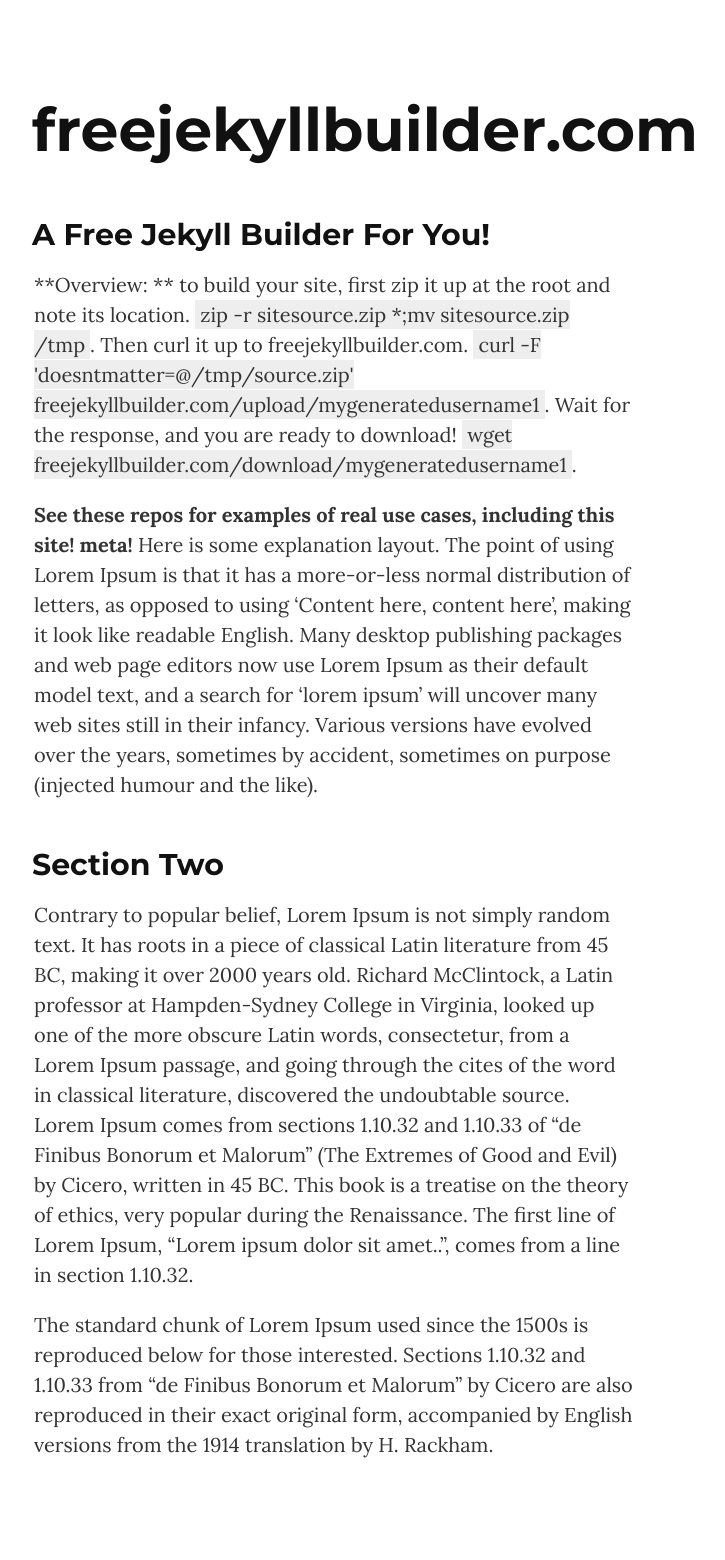
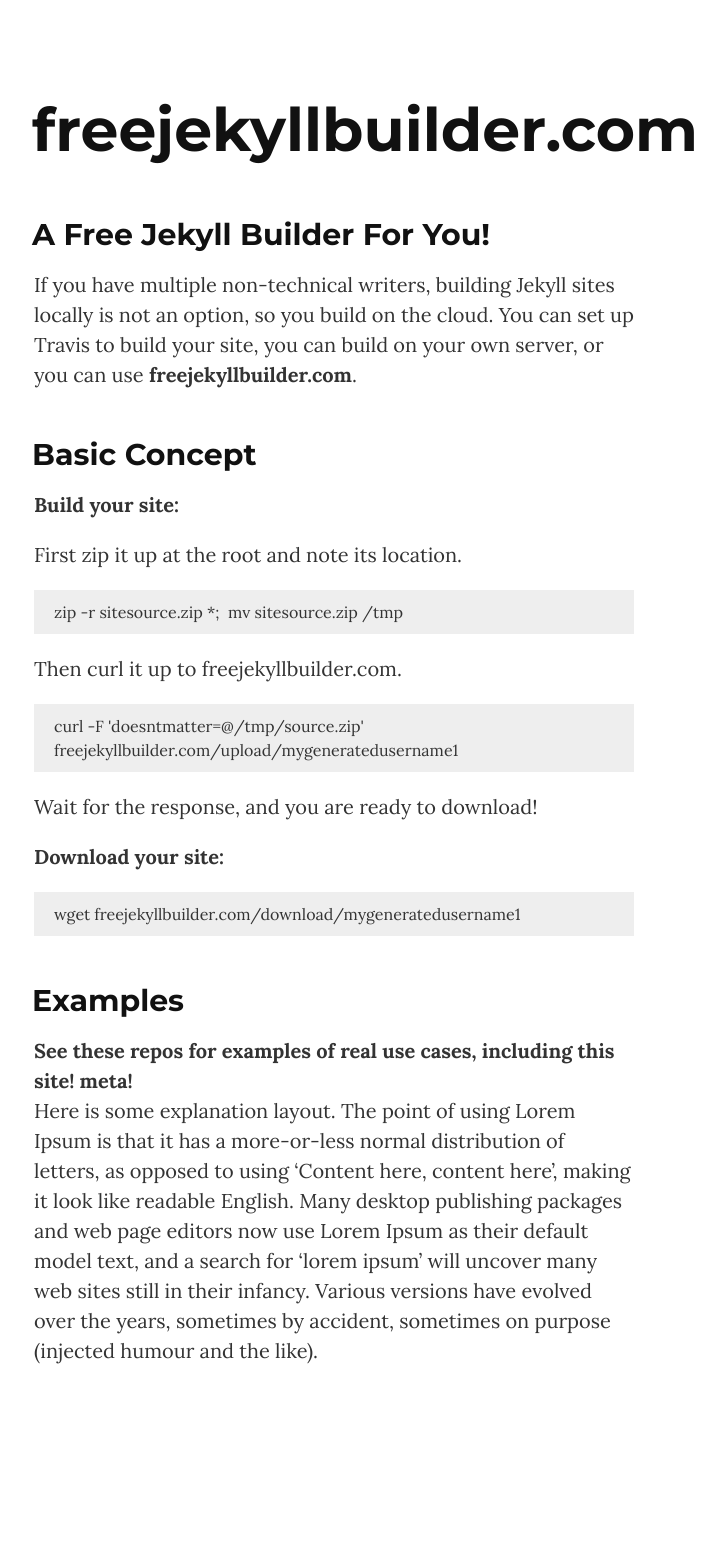
Before and after one commit to bootladder/freejekyllbuilder-website, a Jekyll site: the page built from index.html, in a window 1280 px wide. Shown: the whole page, without its empty margins (306-1031 px from the left). Built offline with Jekyll 4.4.1, drawn with Linux system fonts in a browser that asks for light colours; after the commit the page ends 1466 px from its top, so only the background shows below that.

Commit message:
write content

````diff
--- a/_data/content.yml
+++ b/_data/content.yml
@@ -1,11 +1,27 @@
 - section: A Free Jekyll Builder For You!
   text: |
-    **Overview: ** to build your site, first zip it up at the root and note its location.  `zip -r sitesource.zip *;mv sitesource.zip /tmp`.  Then curl it up to freejekyllbuilder.com.  `curl -F 'doesntmatter=@/tmp/source.zip' freejekyllbuilder.com/upload/mygeneratedusername1`.  Wait for the response, and you are ready to download!  `wget freejekyllbuilder.com/download/mygeneratedusername1`.
+    If you have multiple non-technical writers, building Jekyll sites locally is not an option, so you build on the cloud.  You can set up Travis to build your site, you can build on your own server, or you can use **freejekyllbuilder.com**.
 
-    **See these repos for examples of real use cases, including this site!  meta!**  Here is some explanation            layout. The point of using Lorem Ipsum is that it has a more-or-less normal distribution of letters, as opposed to using 'Content here, content here', making it look like readable English. Many desktop publishing packages and web page editors now use Lorem Ipsum as their default model text, and a search for 'lorem ipsum' will uncover many web sites still in their infancy. Various versions have evolved over the years, sometimes by accident, sometimes on purpose (injected humour and the like).
+- section: Basic Concept
+  text: |
+    **Build your site:**
 
-- section: Section Two
+    First zip it up at the root and note its location.
+    ```
+    zip -r sitesource.zip *;  mv sitesource.zip /tmp
+    ```
+    Then curl it up to freejekyllbuilder.com.
+    ```
+    curl -F 'doesntmatter=@/tmp/source.zip' freejekyllbuilder.com/upload/mygeneratedusername1
+    ```
+    Wait for the response, and you are ready to download!
+
+    **Download your site:**
+    ```
+    wget freejekyllbuilder.com/download/mygeneratedusername1
+    ```
+
+- section: Examples
   text: |
-    Contrary to popular belief, Lorem Ipsum is not simply random text. It has roots in a piece of classical Latin literature from 45 BC, making it over 2000 years old. Richard McClintock, a Latin professor at Hampden-Sydney College in Virginia, looked up one of the more obscure Latin words, consectetur, from a Lorem Ipsum passage, and going through the cites of the word in classical literature, discovered the undoubtable source. Lorem Ipsum comes from sections 1.10.32 and 1.10.33 of "de Finibus Bonorum et Malorum" (The Extremes of Good and Evil) by Cicero, written in 45 BC. This book is a treatise on the theory of ethics, very popular during the Renaissance. The first line of Lorem Ipsum, "Lorem ipsum dolor sit amet..", comes from a line in section 1.10.32.
-
-    The standard chunk of Lorem Ipsum used since the 1500s is reproduced below for those interested. Sections 1.10.32 and 1.10.33 from "de Finibus Bonorum et Malorum" by Cicero are also reproduced in their exact original form, accompanied by English versions from the 1914 translation by H. Rackham.
+    **See these repos for examples of real use cases, including this site!  meta!**
+    Here is some explanation            layout. The point of using Lorem Ipsum is that it has a more-or-less normal distribution of letters, as opposed to using 'Content here, content here', making it look like readable English. Many desktop publishing packages and web page editors now use Lorem Ipsum as their default model text, and a search for 'lorem ipsum' will uncover many web sites still in their infancy. Various versions have evolved over the years, sometimes by accident, sometimes on purpose (injected humour and the like).
````
